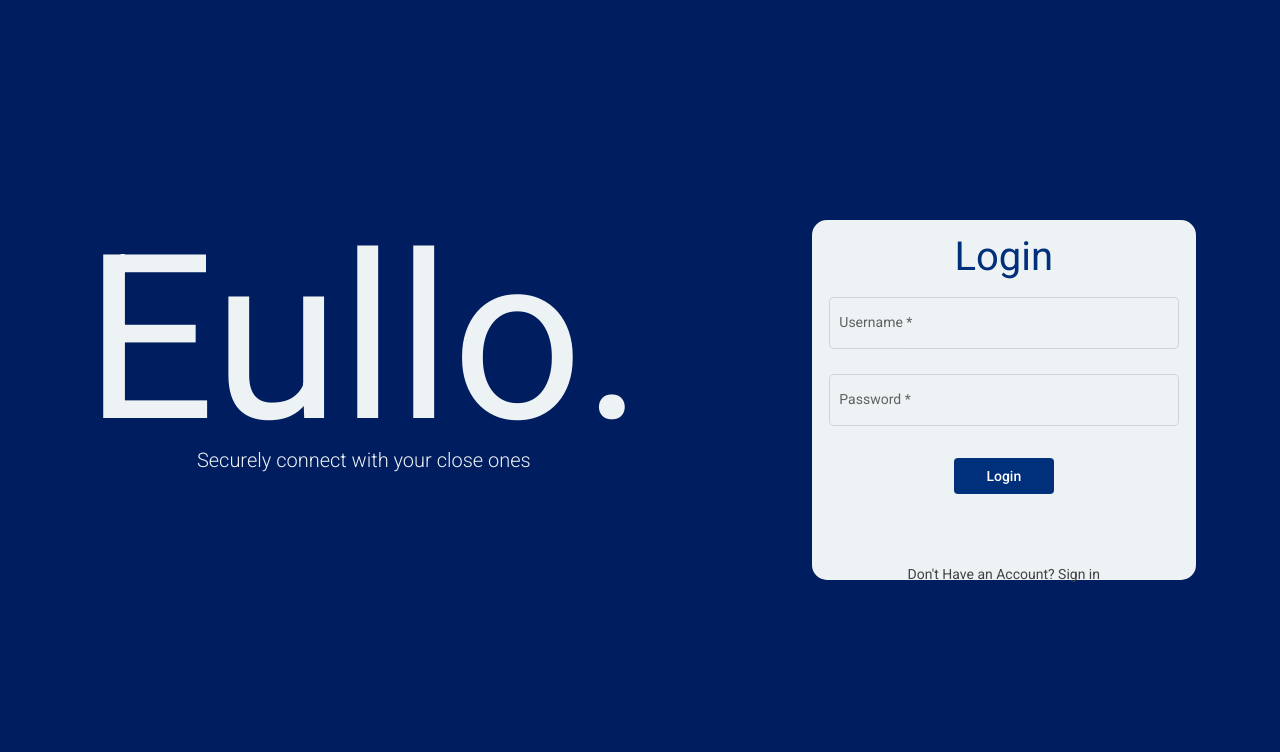
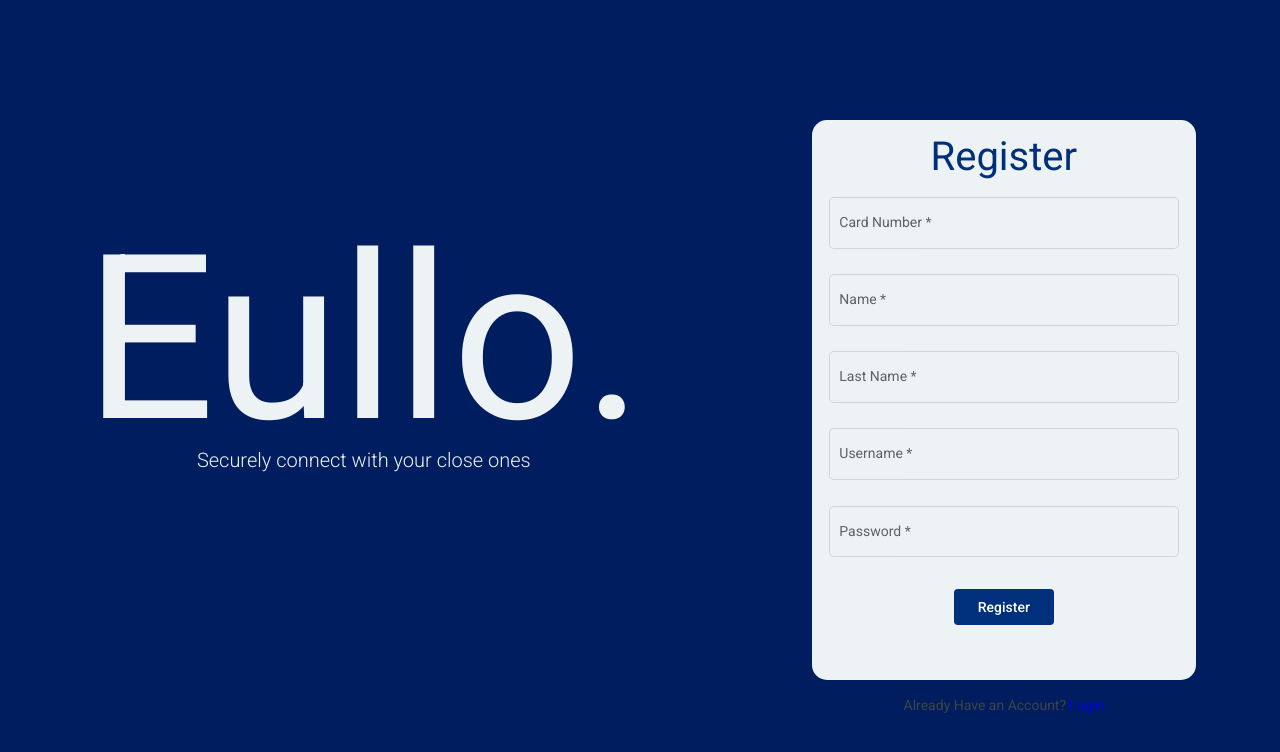
Before and after one commit to gham-khaled/Eullo, an Angular app in the folder Eullo-Front/: page /register in a window 1280 px wide. Before the commit this address led to /. Shown: the top 752 px of the page. Built offline with nearby package versions, Linux system fonts and the light colour scheme.

Commit message:
Adding register component and setting up routes for login and register

```diff
--- a/Eullo-Front/src/app/app-routing.module.ts
+++ b/Eullo-Front/src/app/app-routing.module.ts
@@ -1,10 +1,14 @@
 import { NgModule } from '@angular/core';
 import { Routes, RouterModule } from '@angular/router';
 import {LoginComponent} from "./login/login.component";
+import {RegisterComponent} from "./register/register.component";
 
 const routes: Routes = [{
   path:'login',
   component:LoginComponent
+}, {
+  path:'register',
+  component: RegisterComponent
 }];
 
 @NgModule({
--- a/Eullo-Front/src/app/app.component.html
+++ b/Eullo-Front/src/app/app.component.html
@@ -1,2 +1 @@
-<app-login></app-login>
 <router-outlet></router-outlet>
--- a/Eullo-Front/src/app/app.component.ts
+++ b/Eullo-Front/src/app/app.component.ts
@@ -6,5 +6,4 @@ import { Component } from '@angular/core';
   styleUrls: ['./app.component.css']
 })
 export class AppComponent {
-  title = 'Eullo-Front';
 }
--- a/Eullo-Front/src/app/app.module.ts
+++ b/Eullo-Front/src/app/app.module.ts
@@ -10,11 +10,13 @@ import {MatFormFieldModule} from "@angular/material/form-field";
 import { MatInputModule } from '@angular/material/input';
 import {MatIconModule} from '@angular/material/icon';
 import {MatButtonModule} from '@angular/material/button';
+import { RegisterComponent } from './register/register.component';
 
 @NgModule({
   declarations: [
     AppComponent,
-    LoginComponent
+    LoginComponent,
+    RegisterComponent
   ],
   imports: [
     BrowserModule,
--- a/Eullo-Front/src/app/login/login.component.html
+++ b/Eullo-Front/src/app/login/login.component.html
@@ -21,7 +21,7 @@
         <div >
           <button mat-flat-button color="primary" class="button" (click)="login()">Login</button>
         </div>
-        <div class="sign-up">Don't Have an Account? Sign in</div>
+        <div class="sign-up">Don't Have an Account? <a routerLink="/register">Register</a></div>
       </form>
   </div>
 </div>
--- a/Eullo-Front/src/app/login/login.component.ts
+++ b/Eullo-Front/src/app/login/login.component.ts
@@ -13,7 +13,7 @@ export class LoginComponent implements OnInit {
     password: ['', [Validators.required]]
   });
 
-  isLoading: boolean;
+  isLoading: boolean = false;
   constructor(private fb: FormBuilder) { }
 
   ngOnInit(): void {
--- /dev/null
+++ b/Eullo-Front/src/app/register/register.component.css
@@ -0,0 +1,57 @@
+.container {
+  height: 100%;
+  display: flex;
+  justify-content: space-around;
+  align-items: center;
+  background: #001e5f;
+}
+.register-container{
+  height: 70%;
+  width: 30%;
+  border-radius: 15px;
+  background: #edf2f4;
+}
+
+.app-title {
+  text-align: center;
+  height: auto;
+  color: #edf2f4;
+  font-size: 230px;
+  display: flex;
+  justify-content: center;
+  flex-direction: column;
+}
+
+.form{
+  display: flex;
+  flex-direction: column;
+  align-items: center;
+  height: 100%;
+}
+
+.title{
+  margin-top: 7%;
+  margin-bottom: 7%;
+  font-size: 40px;
+  color: #00307c;
+}
+
+.mat-form-field {
+  width: 350px;
+}
+
+.button{
+  margin-top: 10%;
+  margin-bottom: 70%;
+  width: 100px;
+}
+
+.description{
+  margin-top: 100px;
+  font-size: 20px;
+  font-weight: lighter;
+}
+
+.sign-up{
+  color: #424242;
+}
--- /dev/null
+++ b/Eullo-Front/src/app/register/register.component.html
@@ -0,0 +1,45 @@
+<div class="container">
+  <div class="app-title">
+    Eullo.
+    <div class="description">Securely connect with your close ones</div>
+  </div>
+  <div class="register-container">
+    <form [formGroup]="registerForm" (ngSubmit)="register()" class="form">
+      <div class="title">Register</div>
+      <div class="input">
+        <mat-form-field appearance="outline" class="mat-form-field">
+          <mat-label>Card Number</mat-label>
+          <input matInput formControlName="cardNumber" required>
+        </mat-form-field>
+      </div>
+      <div class="input">
+        <mat-form-field appearance="outline" class="mat-form-field">
+          <mat-label>Name</mat-label>
+          <input matInput formControlName="name" required>
+        </mat-form-field>
+      </div>
+      <div class="input">
+        <mat-form-field appearance="outline" class="mat-form-field">
+          <mat-label>Last Name</mat-label>
+          <input matInput formControlName="lastName" required>
+        </mat-form-field>
+      </div>
+      <div class="input">
+        <mat-form-field appearance="outline" class="mat-form-field">
+          <mat-label>Username</mat-label>
+          <input matInput formControlName="username" required>
+        </mat-form-field>
+      </div>
+      <div>
+        <mat-form-field appearance="outline">
+          <mat-label>Password</mat-label>
+          <input matInput type="password" formControlName="password" required>
+        </mat-form-field>
+      </div>
+      <div >
+        <button mat-flat-button color="primary" class="button" (click)="register()">Register</button>
+      </div>
+      <div class="sign-up">Already Have an Account? <a routerLink="/login">Login</a></div>
+    </form>
+  </div>
+</div>
--- /dev/null
+++ b/Eullo-Front/src/app/register/register.component.ts
@@ -0,0 +1,27 @@
+import { Component, OnInit } from '@angular/core';
+import {FormBuilder, Validators} from "@angular/forms";
+
+@Component({
+  selector: 'app-register',
+  templateUrl: './register.component.html',
+  styleUrls: ['./register.component.css']
+})
+export class RegisterComponent implements OnInit {
+
+  registerForm = this.fb.group({
+    name: ['', [Validators.required]],
+    lastName: ['', [Validators.required]],
+    username: ['', [Validators.required]],
+    password: ['', [Validators.required]],
+    cardNumber: ['', [Validators.required]]
+  })
+  constructor(private fb: FormBuilder) { }
+
+  ngOnInit(): void {
+  }
+
+  register() {
+    console.log(this.registerForm.value);
+  }
+
+}
```
Also changed, not shown: 2 other files (tests, documents, lock files or other folders).
